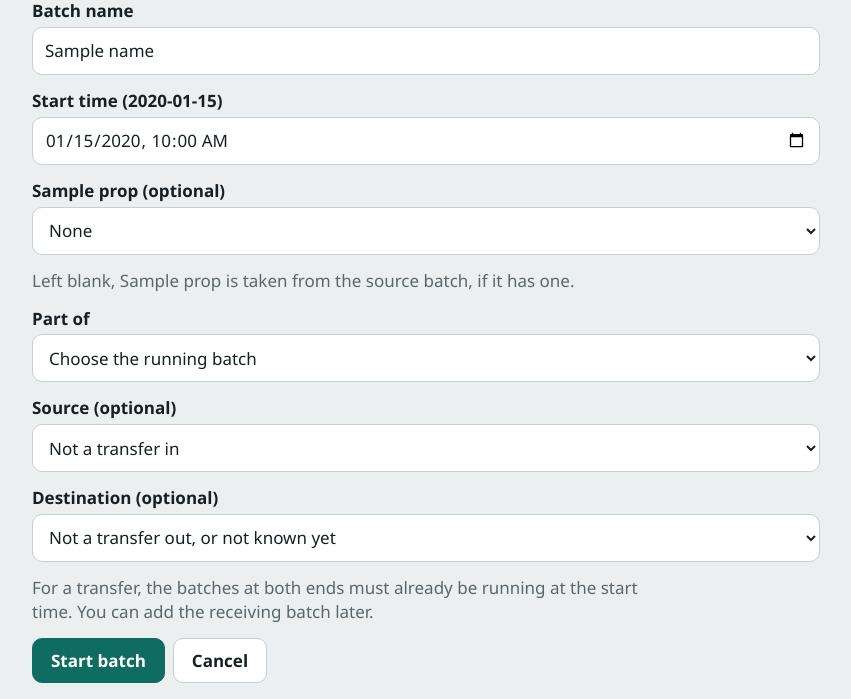
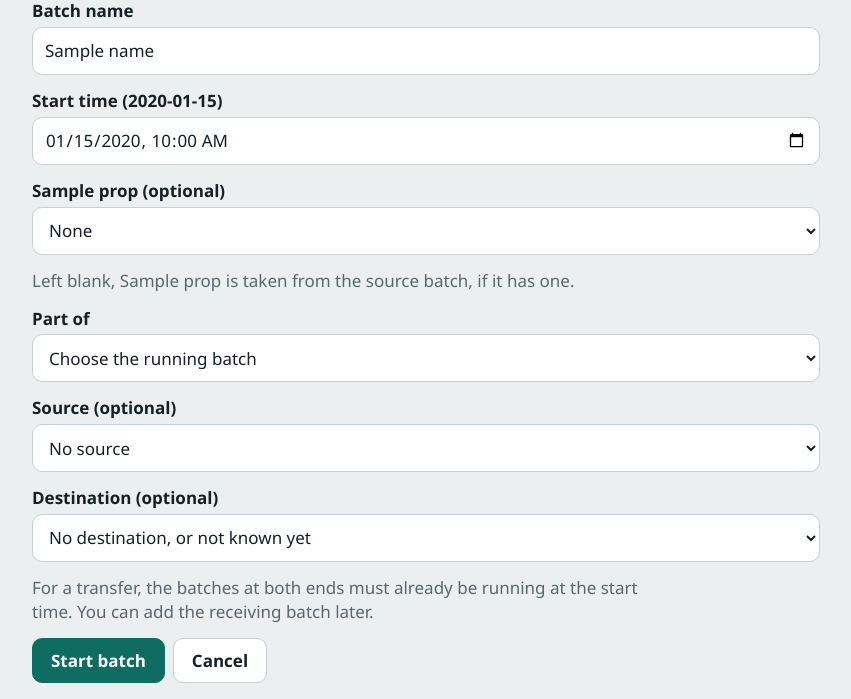
Before and after one commit to brewerypi/brewerypi-v2, a Python web app: template src/brewerypi/web/templates/batch_start.html in a window 1280 px wide. Shown: the part 171-870 px from the top of the page, without its empty margins (214-1065 px from the left). Run offline with Jinja, Linux system fonts and the light colour scheme; the template is opened without the code that fills it: most values are stand-ins (such as "Sample title", 1, 10 or a date in 2020).

Commit message:
Say "No source" and "No destination" on the batch start page (#20)
The blank choices for a batch's source and destination read "Not a
transfer in" and "Not a transfer out, or not known yet". They now
read "No source" and "No destination, or not known yet".

Co-authored-by: Claude Opus 5.5 <noreply@anthropic.com>

```diff
--- a/src/brewerypi/web/templates/batch_start.html
+++ b/src/brewerypi/web/templates/batch_start.html
@@ -26,7 +26,7 @@
   {% if template.parent_flow != "source" %}
   <label class="field" for="source_id">Source (optional)
     <select id="source_id" name="source_id">
-      <option value="">Not a transfer in</option>
+      <option value="">No source</option>
       {% for choice in ends %}<option value="{{ choice.id }}"{% if choice.id|string == source_id %} selected{% endif %}>{{ choice.label }}</option>{% endfor %}
     </select>
   </label>
@@ -36,7 +36,7 @@
   {% if template.parent_flow != "destination" %}
   <label class="field" for="destination_id">Destination (optional)
     <select id="destination_id" name="destination_id">
-      <option value="">Not a transfer out, or not known yet</option>
+      <option value="">No destination, or not known yet</option>
       {% for choice in ends %}<option value="{{ choice.id }}"{% if choice.id|string == destination_id %} selected{% endif %}>{{ choice.label }}</option>{% endfor %}
     </select>
   </label>
```
